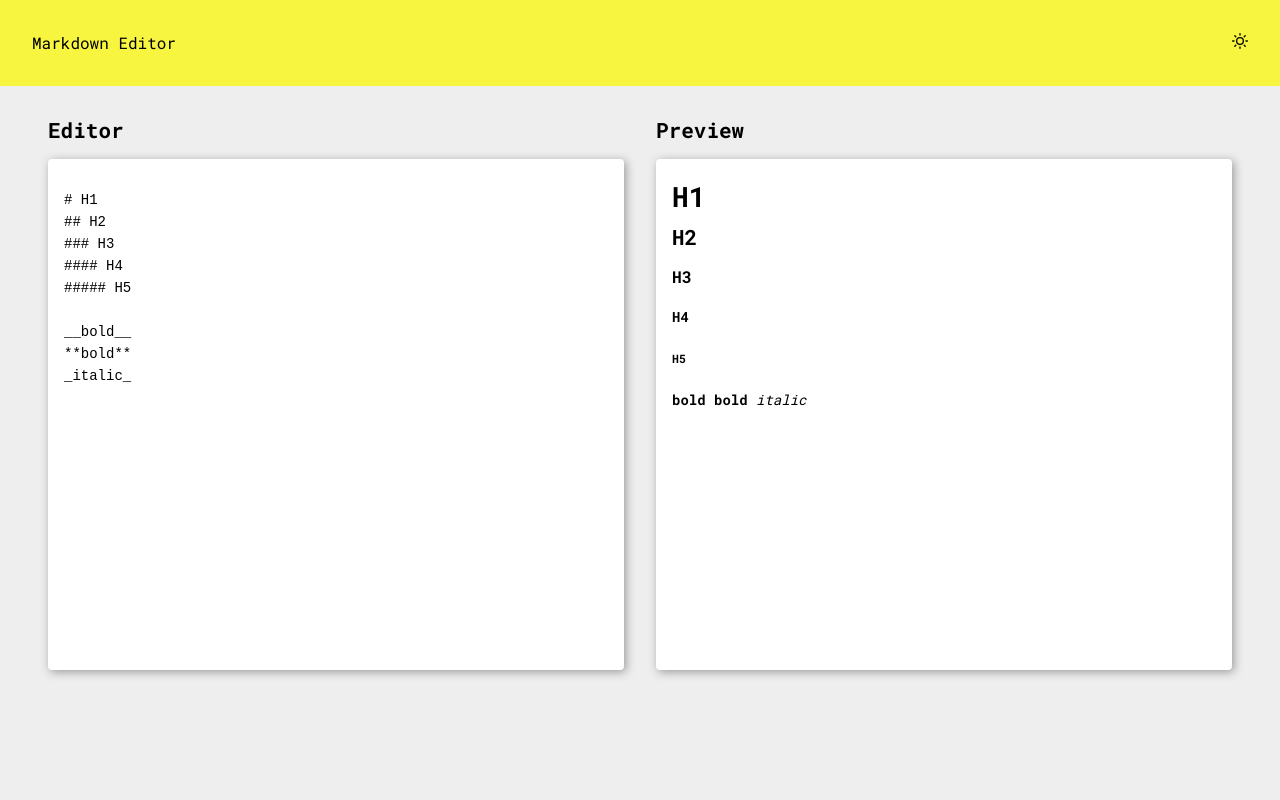
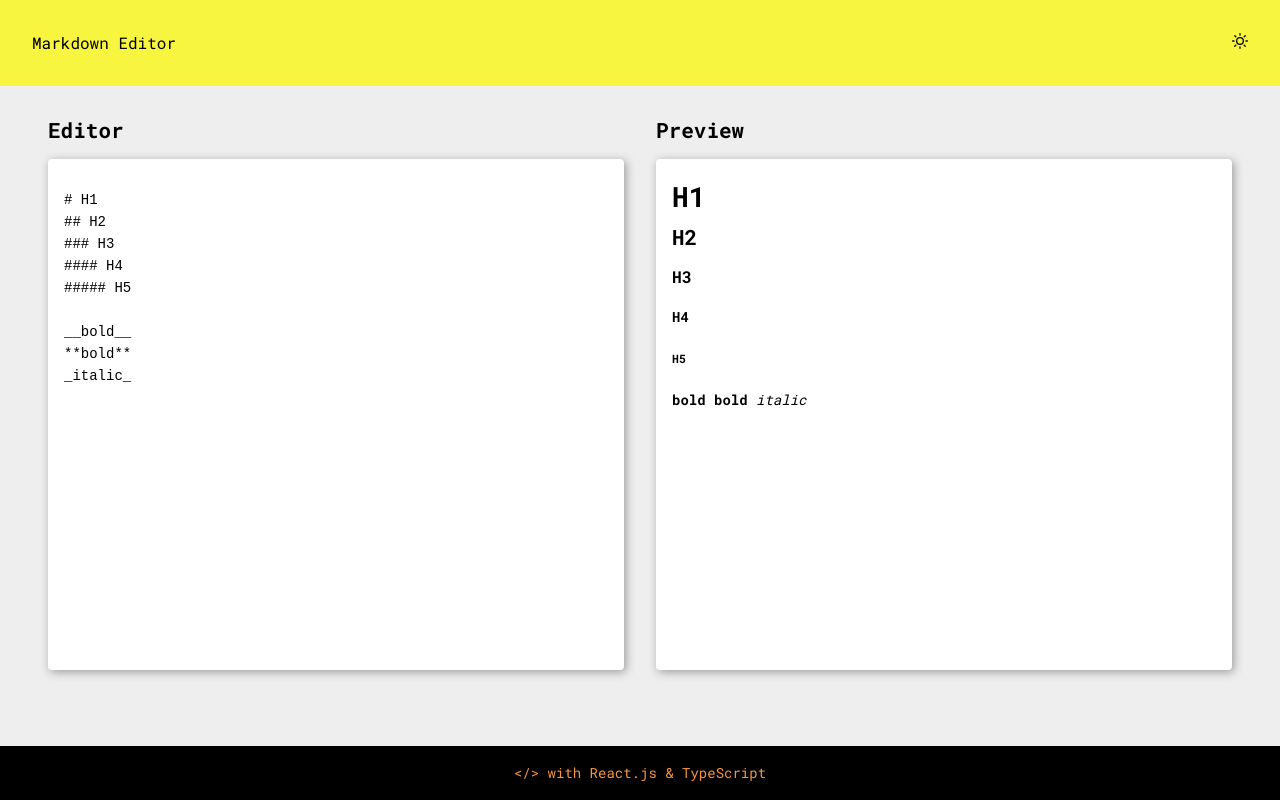
Before and after one commit to ashwamegh/react-typescript-markdown-editor, a React (Create React App) app: page / in a window 1280 px wide. Built offline with nearby package versions, Linux system fonts and the light colour scheme.

Commit message:
created footer section of the app

```diff
--- a/src/App.tsx
+++ b/src/App.tsx
@@ -4,6 +4,7 @@ import { css, jsx } from '@emotion/core'
 // Components
 import Header from './components/Header'
 import Main from './components/Main'
+import Footer from './components/Footer';
 import useDarkMode from './userDarkMode';
 
 function App() {
@@ -22,6 +23,7 @@ function App() {
       >
       <Header theme={theme} toggleTheme={toggleTheme}/>
       <Main theme={theme}/>
+      <Footer />
     </div>
   );
 }
--- /dev/null
+++ b/src/components/Footer.tsx
@@ -0,0 +1,31 @@
+import React from 'react'
+
+// this comment tells babel to convert jsx to calls to a function called jsx instead of React.createElement
+/** @jsx jsx */
+import { css, jsx } from '@emotion/core'
+
+const Footer: React.FC = () => {
+
+  return (
+    <footer>
+      <div
+        className="footer-description"
+        css={
+            css`
+                padding: 16px 0px;
+                overflow: hidden;
+                position: absolute;
+                width: 100%;
+                text-align: center;
+                bottom: 0px;
+                color: #f89541;
+                background: #000;
+            `
+        }>
+       <span>{`</>`}</span><span> with <a href="https://reactjs.org" target="_blank">React.js</a> &amp; <a href="https://www.typescriptlang.org/" target="_blank">TypeScript</a></span>
+      </div>
+    </footer>
+  )
+}
+
+export default Footer;
--- a/src/index.css
+++ b/src/index.css
@@ -18,3 +18,12 @@ code {
   min-height: 100vh;
   transition: color ease-in-out 0.3s, background-color ease-in-out 0.3s;
 }
+
+a,
+a:focus,
+a:active,
+a:visited,
+a:hover{
+  text-decoration: none;
+  color: inherit;
+}
```
